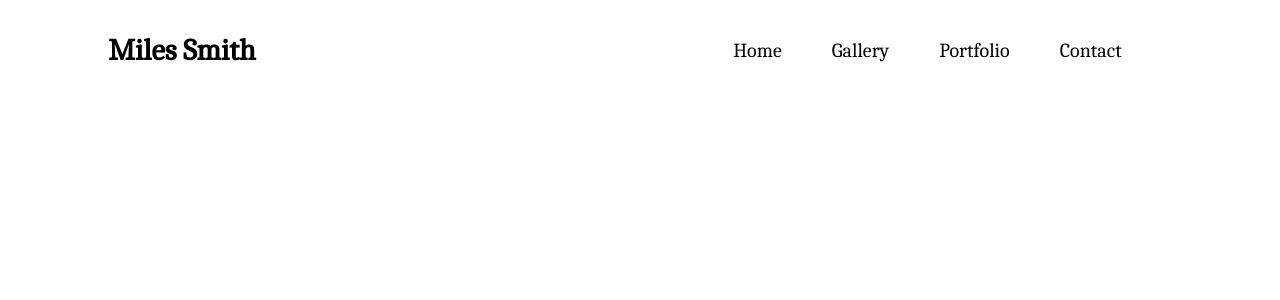
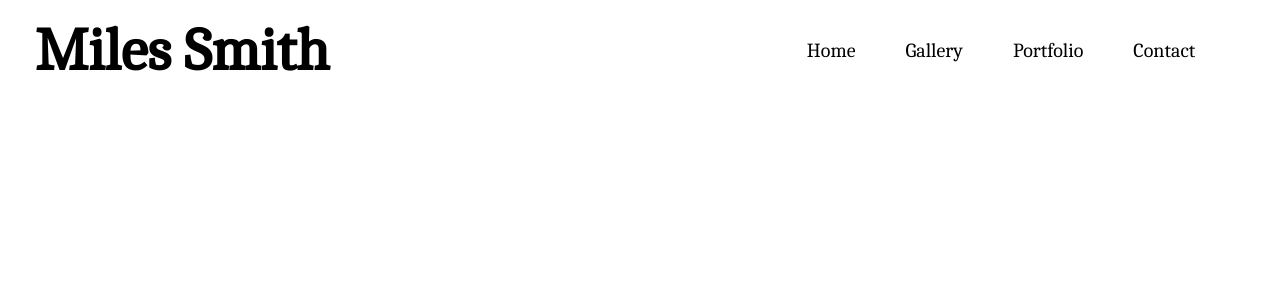
Before and after one commit to jgoth23/miles-smith-website, a React (Create React App) app in the folder miles-smith-website/: page / in a window 1280 px wide. Shown: the top 300 px of the page. Built offline with nearby package versions, Linux system fonts and the light colour scheme.

Commit message:
logo changed

```diff
--- a/miles-smith-website/src/App.css
+++ b/miles-smith-website/src/App.css
@@ -20,3 +20,7 @@
   text-align: center;
   font-size: .75rem;
 }
+
+.navbar-logo {
+  font-size: 3rem;
+}
```
